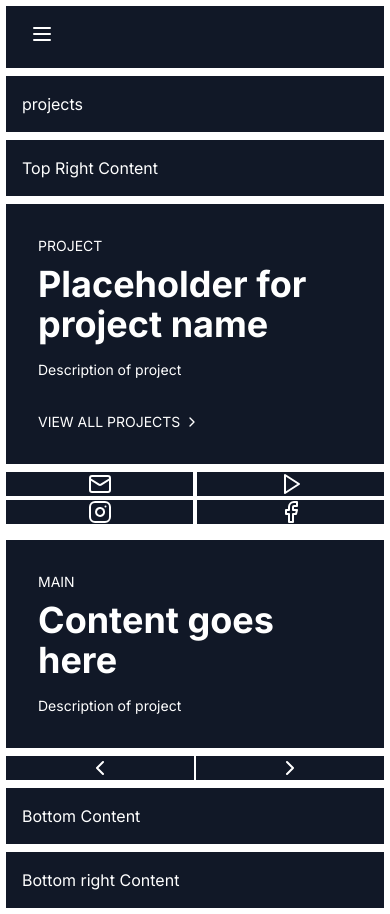
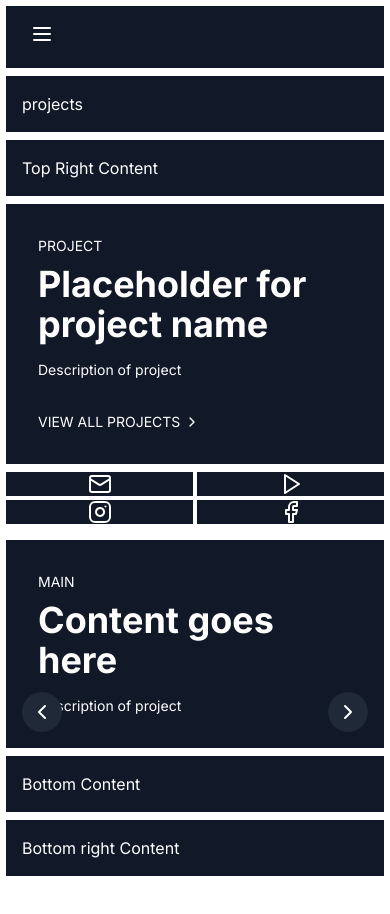
Before and after one commit to tordar/portfolio-template, a Next.js app: page /projects in a window 390 px wide. After the commit the page ends 882 px from the top, so only its background shows below. Built offline with nearby package versions, Linux system fonts and the light colour scheme.

Commit message:
added dynamic contexts

```diff
--- a/src/app/layout.tsx
+++ b/src/app/layout.tsx
@@ -4,7 +4,8 @@ import './globals.css'
 import NavBar from '../components/NavBar'
 import Socials from '../components/Socials'
 import NavigationButtons from '../components/NavigationButtons'
-import { LayoutProvider } from '@/contexts/LayoutContext'
+import { LayoutProvider } from '../contexts/LayoutContext'
+import { ContentProvider } from '../contexts/ContentContext'
 import DynamicArea from '../components/DynamicArea'
 
 const inter = Inter({ subsets: ['latin'] })
@@ -23,6 +24,7 @@ export default function RootLayout({
         <html lang="en">
         <body className={inter.className}>
         <LayoutProvider>
+            <ContentProvider>
                 <div className="min-h-screen bg-white text-white flex flex-col gap-1 p-1">
                     <NavBar />
                     <div className="flex-1 grid grid-cols-1 md:grid-cols-10 grid-rows-none md:grid-rows-[repeat(9,1fr)] gap-1">
@@ -33,19 +35,18 @@ export default function RootLayout({
                             <Socials />
                         </div>
                         <div className="bg-gray-900 md:col-span-2 md:row-span-2 border-2 border-white"></div>
-                    <DynamicArea area="main" className="bg-gray-900 md:col-start-5 md:col-end-11 md:row-start-1 md:row-end-9 border-2 border-white" />
-                    <div className="bg-gray-900 md:col-start-5 md:col-end-7 md:row-start-8 md:row-end-9 border-2 border-white">
+                        <div className="bg-gray-900 md:col-start-5 md:col-end-11 md:row-start-1 md:row-end-9 border-2 border-white relative">
+                            <DynamicArea area="main" className="h-full" />
+                            <div className="absolute bottom-0 left-0 right-0 flex justify-between p-4">
                                 <NavigationButtons />
                             </div>
-                    <div className="bg-gray-900 md:col-start-5 md:col-end-8 md:row-start-9 md:row-end-10 border-2 border-white">
-                        <DynamicArea area="bottomLeft" className="bg-gray-900 md:col-start-7 md:col-end-11 md:row-start-8 md:row-end-9" />
                         </div>
-                    <div className="bg-gray-900 md:col-start-8 md:col-end-11 md:row-start-9 md:row-end-10 border-2 border-white">
-                        <DynamicArea area="bottomRight" className="bg-gray-900 md:col-start-7 md:col-end-11 md:row-start-8 md:row-end-9" />
-                    </div>
+                        <DynamicArea area="bottomLeft" className="bg-gray-900 md:col-start-5 md:col-end-8 md:row-start-9 md:row-end-10 border-2 border-white" />
+                        <DynamicArea area="bottomRight" className="bg-gray-900 md:col-start-8 md:col-end-11 md:row-start-9 md:row-end-10 border-2 border-white" />
                     </div>
                 </div>
                 {children}
+            </ContentProvider>
         </LayoutProvider>
         </body>
         </html>
--- a/src/app/page.tsx
+++ b/src/app/page.tsx
@@ -1,8 +1,9 @@
 'use client'
 
 import { useEffect, useState } from 'react'
-import { useLayout } from '@/contexts/LayoutContext'
-import { client } from '@/lib/sanity.client'
+import { useLayout } from '../contexts/LayoutContext'
+import { useContent } from '../contexts/ContentContext'
+import { client } from '../lib/sanity.client'
 
 interface HomeData {
     topLeft: string
@@ -11,17 +12,18 @@ interface HomeData {
         title: string
         content: string
     }
-    main: {
+    mainContent: {
         subtitle: string
         title: string
         description: string
-    }
+    }[]
     bottomLeft: string
     bottomRight: string
 }
 
 export default function Home() {
     const { setTopLeftContent, setTopRightContent, setDescriptionContent, setMainContent, setBottomLeftContent, setBottomRightContent } = useLayout()
+    const { setContent, content, currentIndex } = useContent()
     const [homeData, setHomeData] = useState<HomeData | null>(null)
     const [isLoading, setIsLoading] = useState(true)
     const [error, setError] = useState<string | null>(null)
@@ -31,40 +33,31 @@ export default function Home() {
             setIsLoading(true)
             setError(null)
             const query = `*[_type == "home"][0]{
-                topLeft,
-                topRight,
-                description {
-                    title,
-                    content
-                },
-                main {
-                    subtitle,
-                    title,
-                    description
-                },
-                bottomLeft,
-                bottomRight
-            }`
+        topLeft,
+        topRight,
+        description,
+        mainContent,
+        bottomLeft,
+        bottomRight
+      }`
 
             try {
-                console.log('Fetching home data...')
                 const data = await client.fetch<HomeData>(query)
-                console.log('Fetched data:', data)
                 setHomeData(data)
+                setContent(data.mainContent)
             } catch (error) {
                 console.error("Failed to fetch home data:", error)
-                setError('Failed to fetch home data. Please try again later.')
+                setError("Failed to load content. Please try again later.")
             } finally {
                 setIsLoading(false)
             }
         }
 
         fetchHomeData()
-    }, [])
+    }, [setContent])
 
     useEffect(() => {
         if (homeData) {
-            console.log('Setting content with home data:', homeData)
             setTopLeftContent(<div className="p-4">{homeData.topLeft}</div>)
             setTopRightContent(<div className="p-4">{homeData.topRight}</div>)
             setDescriptionContent(
@@ -73,30 +66,32 @@ export default function Home() {
                     <p>{homeData.description.content}</p>
                 </div>
             )
+            setBottomLeftContent(<div className="p-4">{homeData.bottomLeft}</div>)
+            setBottomRightContent(<div className="p-4">{homeData.bottomRight}</div>)
+        }
+    }, [homeData, setTopLeftContent, setTopRightContent, setDescriptionContent, setBottomLeftContent, setBottomRightContent])
+
+    useEffect(() => {
+        if (content.length > 0) {
+            const currentContent = content[currentIndex]
             setMainContent(
                 <div className="bg-gray-900 text-white p-8 flex flex-col justify-between h-full">
                     <div>
-                        <p className="text-sm mb-2">{homeData.main.subtitle}</p>
-                        <h1 className="text-4xl font-bold mb-4">{homeData.main.title}</h1>
-                        <p className="text-sm">{homeData.main.description}</p>
+                        <p className="text-sm mb-2">{currentContent.subtitle}</p>
+                        <h1 className="text-4xl font-bold mb-4">{currentContent.title}</h1>
+                        <p className="text-sm">{currentContent.description}</p>
                     </div>
                 </div>
             )
-            setBottomLeftContent(<div className="p-4">{homeData.bottomLeft}</div>)
-            setBottomRightContent(<div className="p-4">{homeData.bottomRight}</div>)
         }
-    }, [homeData, setTopLeftContent, setTopRightContent, setDescriptionContent, setMainContent, setBottomLeftContent, setBottomRightContent])
+    }, [content, currentIndex, setMainContent])
 
     if (isLoading) {
-        return <div>Loading...</div>
+        return <div className="text-center p-4">Loading...</div>
     }
 
     if (error) {
-        return <div>Error: {error}</div>
-    }
-
-    if (!homeData) {
-        return <div>No data available</div>
+        return <div className="text-center p-4 text-red-500">{error}</div>
     }
 
     return null
--- a/src/components/NavigationButtons.tsx
+++ b/src/components/NavigationButtons.tsx
@@ -1,13 +1,18 @@
+'use client'
+
 import { ChevronLeft, ChevronRight } from 'lucide-react'
+import { useContent } from '../contexts/ContentContext'
 
 export default function NavigationButtons() {
+    const { nextContent, previousContent } = useContent()
+
     return (
-        <div className="flex h-full">
-            <button className="flex-1 flex items-center justify-center hover:bg-gray-800 transition-colors border-r-2 border-white" aria-label="Previous">
-                <ChevronLeft className="w-6 h-6" />
+        <div className="flex justify-between w-full">
+            <button onClick={previousContent} className="p-2 bg-gray-800 text-white rounded-full">
+                <ChevronLeft size={24} />
             </button>
-            <button className="flex-1 flex items-center justify-center hover:bg-gray-800 transition-colors" aria-label="Next">
-                <ChevronRight className="w-6 h-6" />
+            <button onClick={nextContent} className="p-2 bg-gray-800 text-white rounded-full">
+                <ChevronRight size={24} />
             </button>
         </div>
     )
--- a/src/contexts/ContentContext.tsx
+++ b/src/contexts/ContentContext.tsx
@@ -2,45 +2,43 @@
 
 import React, { createContext, useContext, useState, ReactNode } from 'react'
 
-interface MainContentItem {
-    subtitle: string
-    title: string
-    description: string
+interface ContentItem {
+    [key: string]: any
 }
 
-interface MainContentContextType {
-    mainContent: MainContentItem[]
+interface ContentContextType {
+    content: ContentItem[]
     currentIndex: number
-    setMainContent: (content: MainContentItem[]) => void
+    setContent: (content: ContentItem[]) => void
     nextContent: () => void
     previousContent: () => void
 }
 
-const MainContentContext = createContext<MainContentContextType | undefined>(undefined)
+const ContentContext = createContext<ContentContextType | undefined>(undefined)
 
-export function MainContentProvider({ children }: { children: ReactNode }) {
-    const [mainContent, setMainContent] = useState<MainContentItem[]>([])
+export function ContentProvider({ children }: { children: ReactNode }) {
+    const [content, setContent] = useState<ContentItem[]>([])
     const [currentIndex, setCurrentIndex] = useState(0)
 
     const nextContent = () => {
-        setCurrentIndex((prevIndex) => (prevIndex + 1) % mainContent.length)
+        setCurrentIndex((prevIndex) => (prevIndex + 1) % content.length)
     }
 
     const previousContent = () => {
-        setCurrentIndex((prevIndex) => (prevIndex - 1 + mainContent.length) % mainContent.length)
+        setCurrentIndex((prevIndex) => (prevIndex - 1 + content.length) % content.length)
     }
 
     return (
-        <MainContentContext.Provider value={{ mainContent, currentIndex, setMainContent, nextContent, previousContent }}>
+        <ContentContext.Provider value={{ content, currentIndex, setContent, nextContent, previousContent }}>
             {children}
-        </MainContentContext.Provider>
+        </ContentContext.Provider>
     )
 }
 
-export function useMainContent() {
-    const context = useContext(MainContentContext)
+export function useContent() {
+    const context = useContext(ContentContext)
     if (context === undefined) {
-        throw new Error('useMainContent must be used within a MainContentProvider')
+        throw new Error('useContent must be used within a ContentProvider')
     }
     return context
 }
```
Also changed, not shown: sanity-studio/schemas/home.ts (+31 -24 lines), tsconfig.json (+20 -4 lines). Lines whose indentation alone changed are shown as unchanged.
